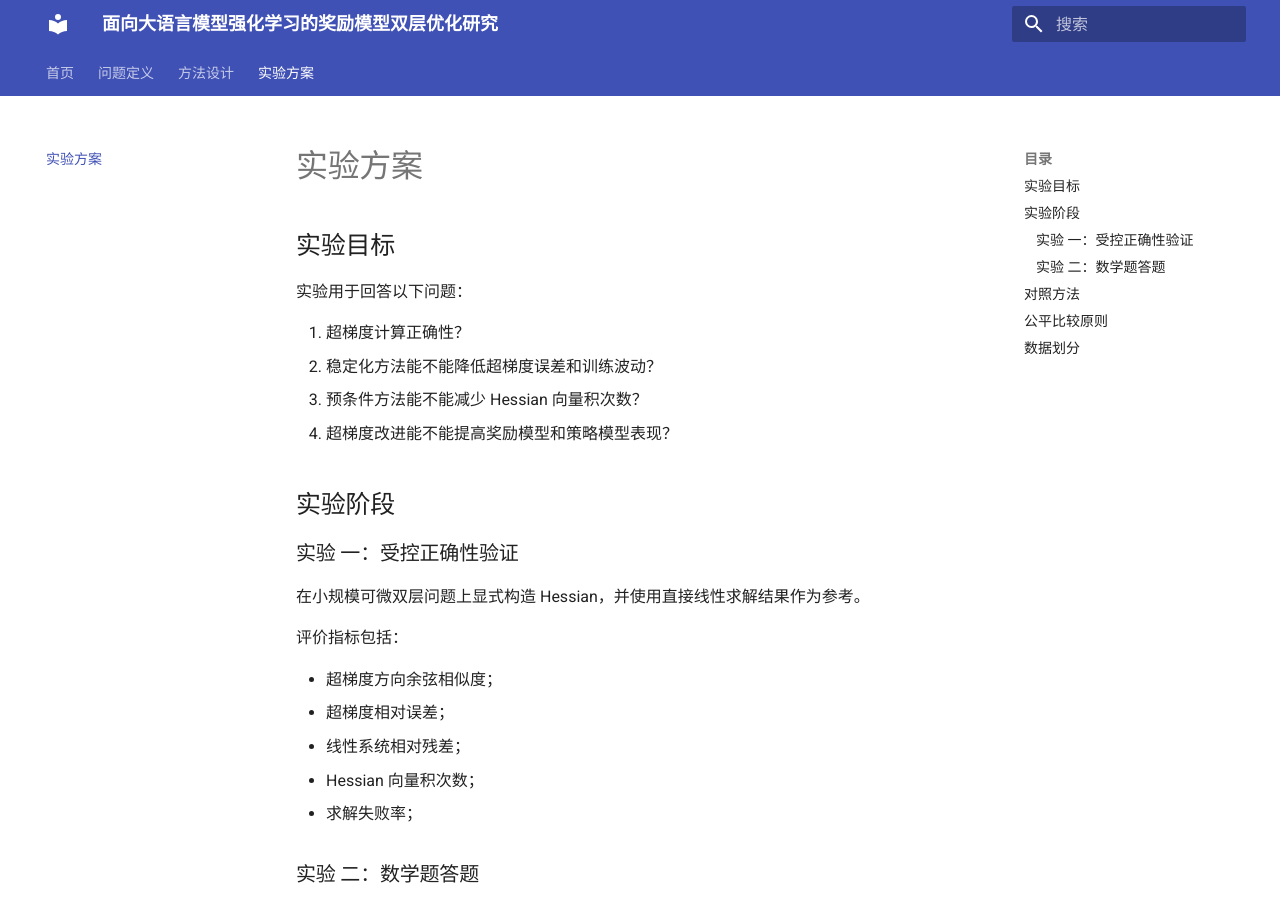
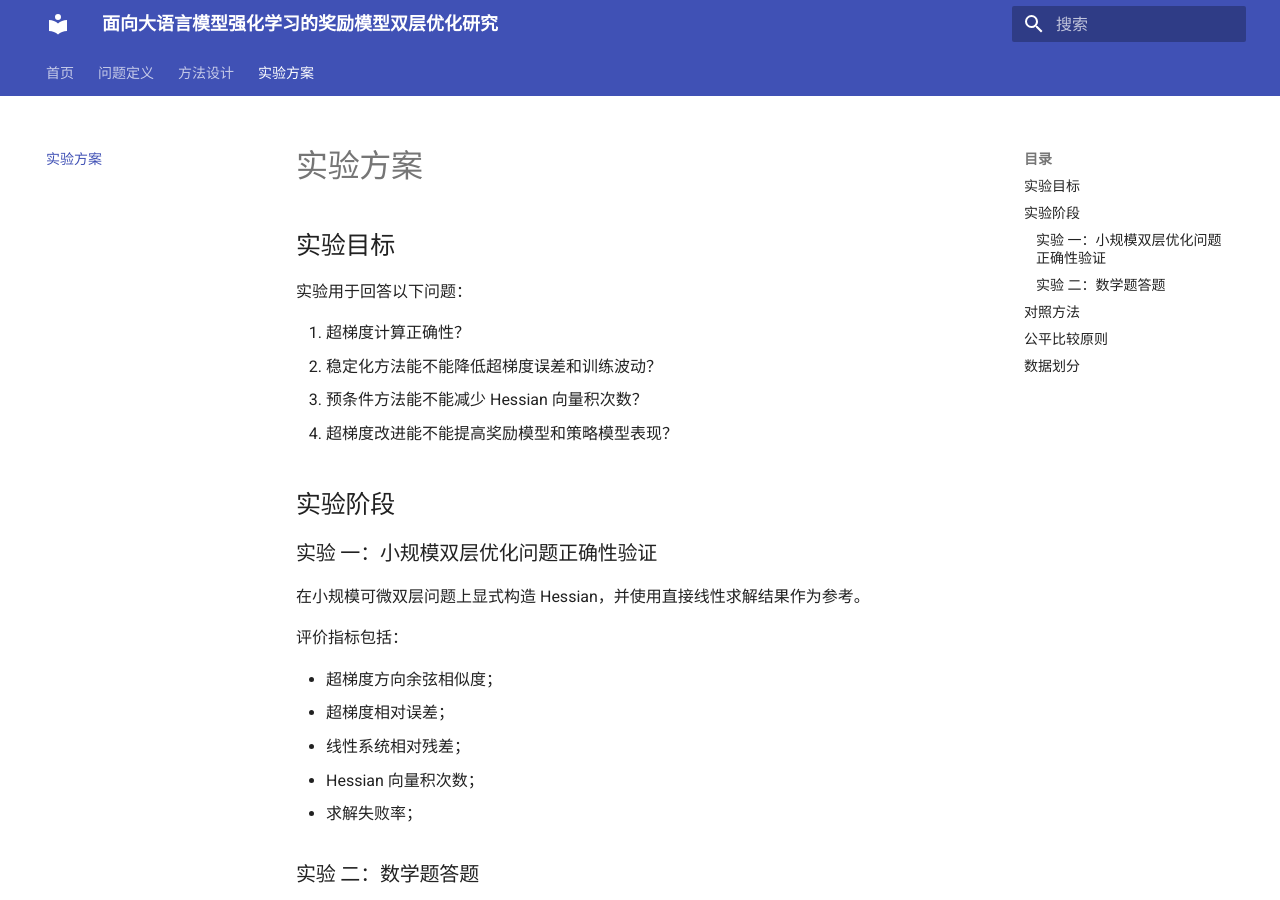
Before and after one commit to privacynot/PARL, an MkDocs documentation site: the page built from docs/experiments.md, in a window 1280 px wide and 900 px high. Built offline with MkDocs 1.6.1 and Material for MkDocs 9.7.7, drawn with Linux system fonts in a browser that asks for light colours.

Commit message:
Update experiments.md

```diff
--- a/docs/experiments.md
+++ b/docs/experiments.md
@@ -11,7 +11,7 @@
 
 ## 实验阶段
 
-### 实验 一：受控正确性验证
+### 实验 一：小规模双层优化问题正确性验证
 
 在小规模可微双层问题上显式构造 Hessian，并使用直接线性求解结果作为参考。
 
```
